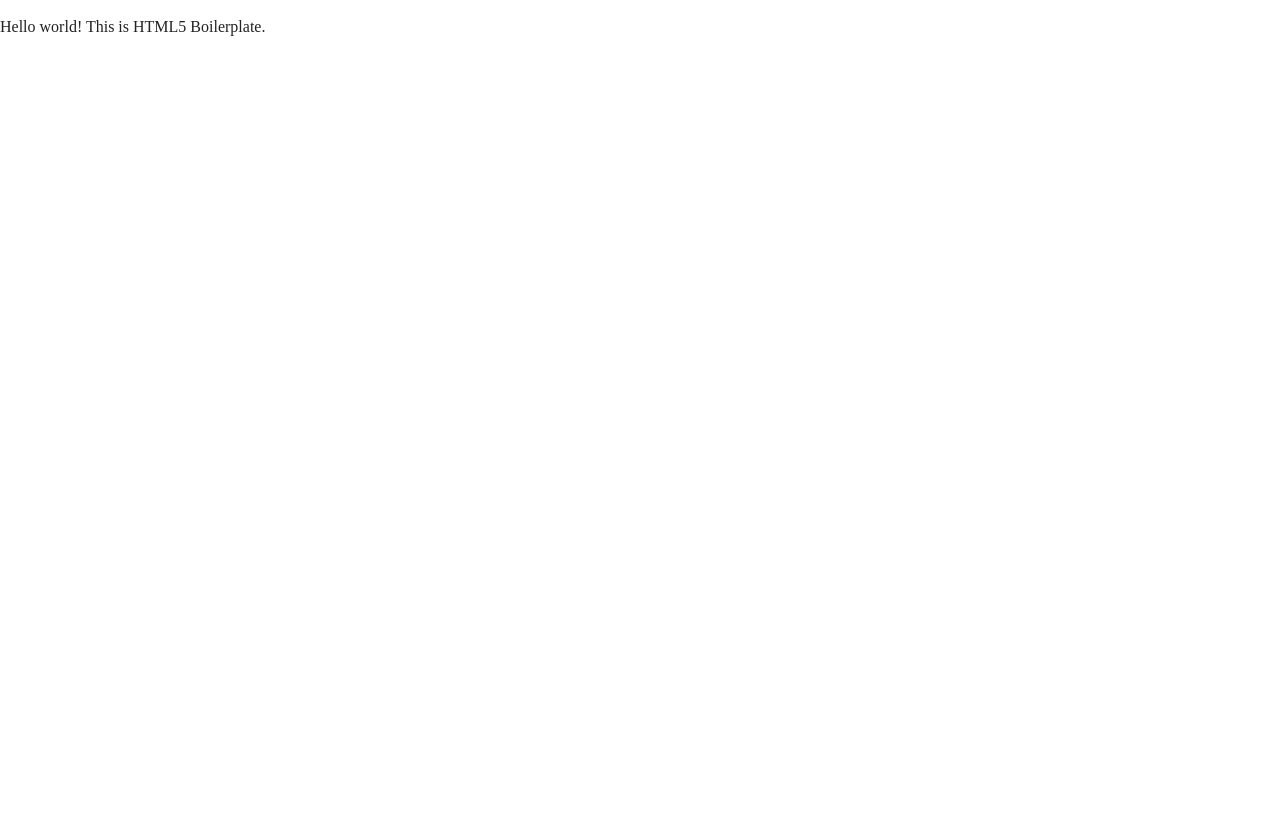
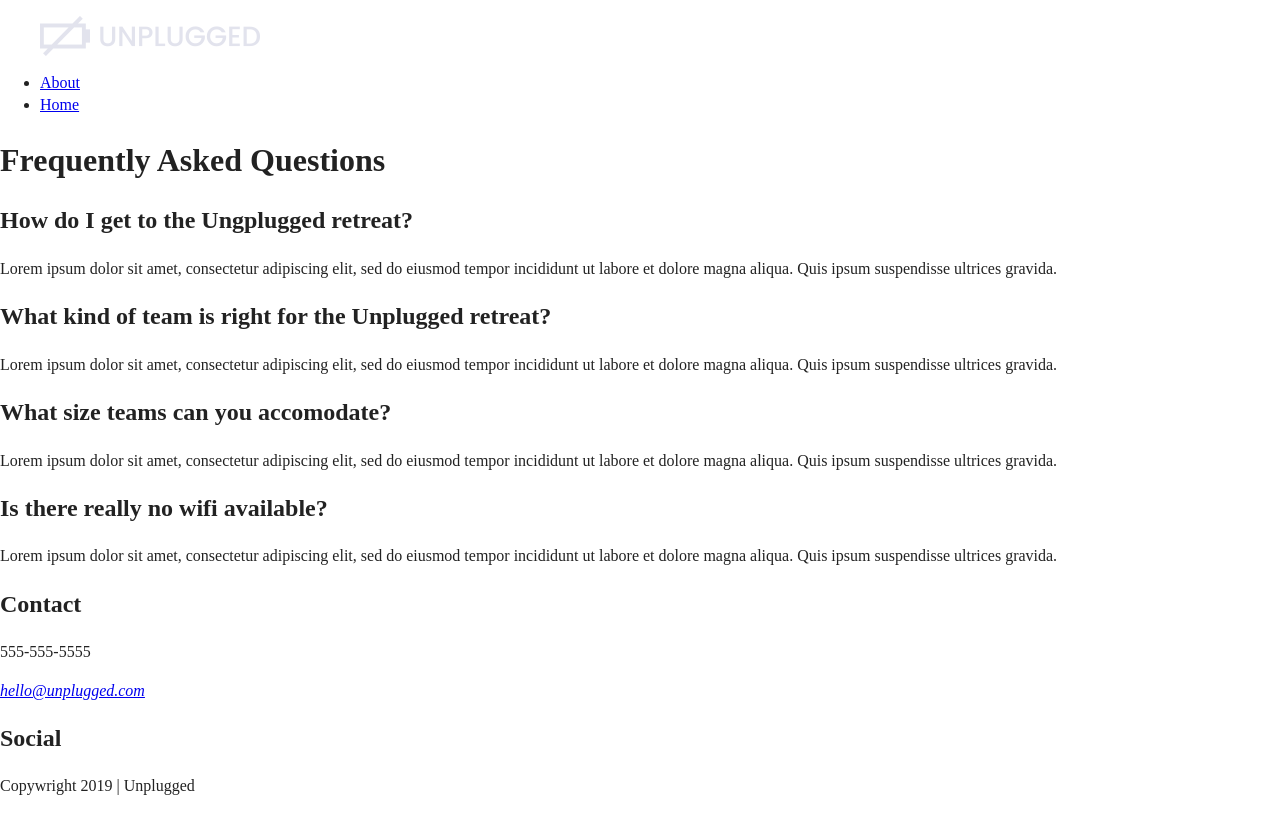
Before and after one commit to bengarris/unplugged-site, a website: page faq/index.html in a window 1280 px wide. Drawn offline with Linux system fonts and the light colour scheme.

Commit message:
Faq index.html commit

```diff
--- a/faq/index.html
+++ b/faq/index.html
@@ -22,10 +22,59 @@
   <meta name="theme-color" content="#fafafa">
 </head>
 
-<body>
+<!--HEADER-->
+<header>
+  <div class="content-wrapper">
+    <figure>
+      <a href="#"><img src="../img/logo.png" alt="unplugged logo" /></a>
+    </figure>
+  <div class="header-divider"></div>
+      <nav>
+          <ul>
+            <li><a href="../about/index.html" target="_blank">About</a></li>
+            <li><a href="../index.html" target="_blank">Home</a></li>
+          </ul>
+      </nav>
+  </div>
+</header>
 
-  <!-- Add your site or application content here -->
-  <p>Hello world! This is HTML5 Boilerplate.</p>
+<main>
+  <section class="FAQ">
+    <div class="content-wrapper">
+      <div class="faq-content">
+        <h1> Frequently Asked Questions</h1>
+        <div class="questions">
+          <article>
+          <h2> How do I get to the Ungplugged retreat?</h2>
+            <p>Lorem ipsum dolor sit amet, consectetur adipiscing elit, sed do eiusmod
+            tempor incididunt ut labore et dolore magna aliqua. Quis ipsum suspendisse
+            ultrices gravida.</p>
+          </article>
+
+          <article>
+            <h2>What kind of team is right for the Unplugged retreat?</h2>
+            <p>Lorem ipsum dolor sit amet, consectetur adipiscing elit, sed do eiusmod
+            tempor incididunt ut labore et dolore magna aliqua. Quis ipsum suspendisse
+            ultrices gravida.</p>
+          </article>
+
+          <article>
+            <h2>What size teams can you accomodate?</h2>
+            <p>Lorem ipsum dolor sit amet, consectetur adipiscing elit, sed do eiusmod
+            tempor incididunt ut labore et dolore magna aliqua. Quis ipsum suspendisse
+            ultrices gravida.</p>
+          </article>
+
+          <article>
+            <h2>Is there really no wifi available?</h2>
+            <p>Lorem ipsum dolor sit amet, consectetur adipiscing elit, sed do eiusmod
+            tempor incididunt ut labore et dolore magna aliqua. Quis ipsum suspendisse
+            ultrices gravida.</p>
+        </div>
+      </div> <!--FAQ-CONTENT END-->
+    </div><!--CONTENT WRAPPER END-->
+  </section>
+
   <script src="../js/vendor/modernizr-3.11.2.min.js"></script>
   <script src="../js/plugins.js"></script>
   <script src="../js/main.js"></script>
@@ -36,6 +85,31 @@
     ga('create', 'UA-XXXXX-Y', 'auto'); ga('set', 'anonymizeIp', true); ga('set', 'transport', 'beacon'); ga('send', 'pageview')
   </script>
   <script src="https://www.google-analytics.com/analytics.js" async></script>
-</body>
+</main>
 
+<!--FOOTER-->
+<footer>
+  <div class="content-wrapper">
+    <div class="footer-content">
+      <div class="contact">
+        <h2>Contact</h2>
+          <p>555-555-5555</p>
+          <address>
+            <a href="mailto:hello@unplugged.com" target="_blank">hello@unplugged.com</a>
+          </address>
+        </div>
+      <div class="social">
+        <h2>Social</h2>
+        <div class="social-icons">
+          <p><a href="https://www.facebook.com/yoursite" target="_blank"></a></p>
+<!-- other social media links here -->
+        </div>
+      </div>
+    </div> <!-- footer content ends -->
+  </div> <!-- footer content wrapper ends -->
+
+  <div class="copywright">
+    <p>Copywright 2019 | Unplugged</p>
+  </div>
+</footer>
 </html>
```
